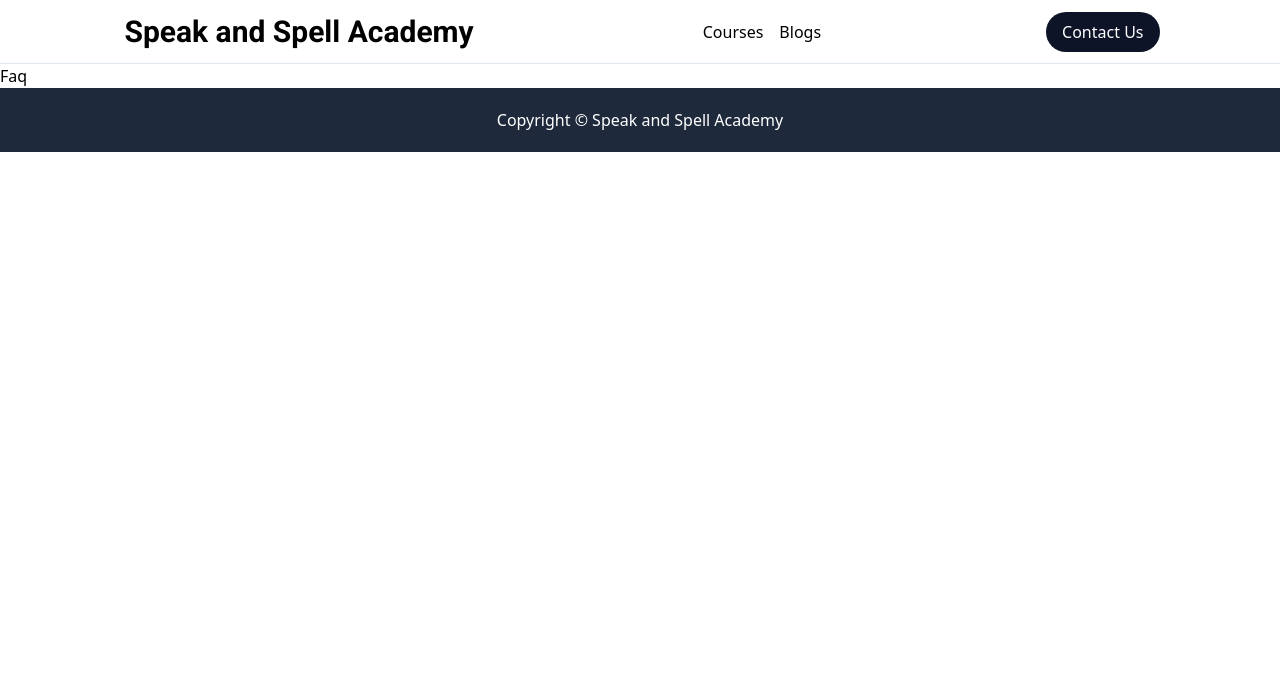
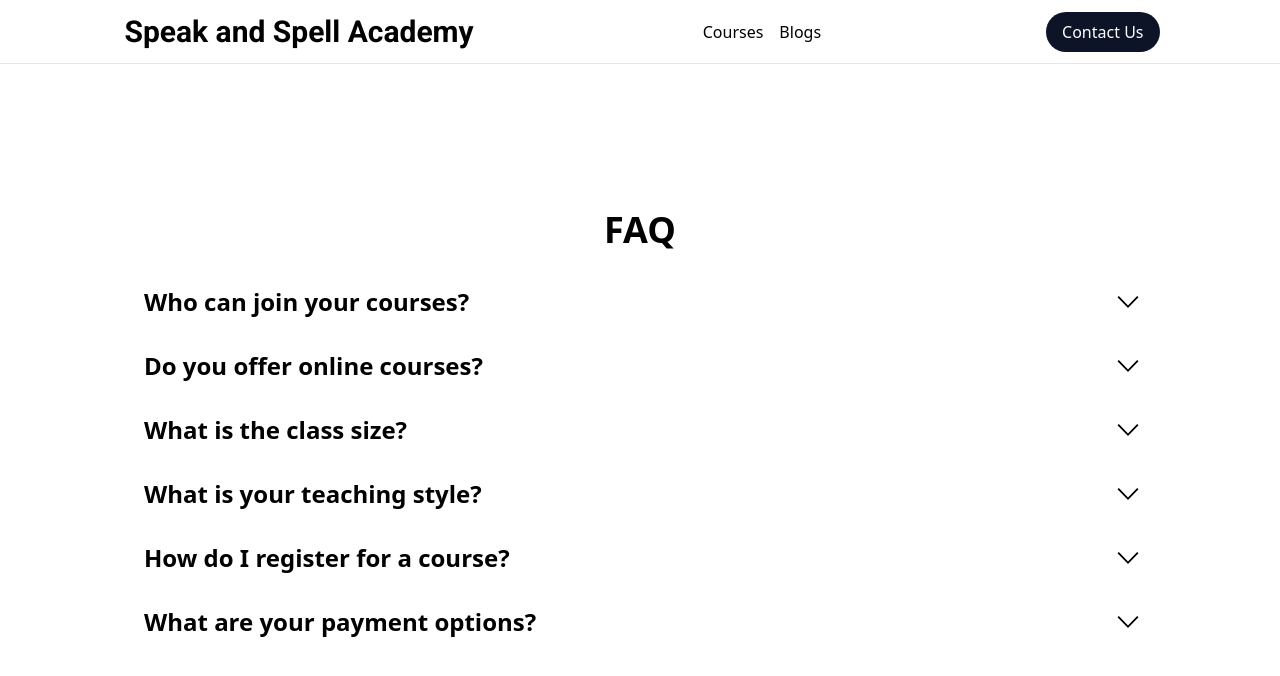
Before and after one commit to dhruvkaushik305/speakandspell, a React (Vite) app in the folder frontend/: page /faq in a window 1280 px wide. Shown: the top 676 px of the page. Built offline with nearby package versions, Linux system fonts and the light colour scheme.

Commit message:
FEAT: Added the FAQ's from the content

```diff
--- a/frontend/src/App.tsx
+++ b/frontend/src/App.tsx
@@ -14,10 +14,10 @@ function App() {
         <Routes>
           <Route path="/" element={<HomeLayout />} />
           <Route path="/aboutus" element={<AboutUsLayout />} />
+          <Route path="/faq" element={<FaqLayout />} />
           <Route path="/courses/*" element={<CoursesLayout />} />
           <Route path="/blogs/*" element={<h1>Blogs</h1>} />
           <Route path="/contactus" element={<ContactusLayout />} />
-          <Route path="/faq" element={<FaqLayout />} />
           <Route path="*" element={<NotFoundLayout />} />
         </Routes>
         <footer className="flex min-h-[4rem] w-full items-center justify-center bg-slate-800 p-2 text-white">
--- a/frontend/src/Layouts/FaqLayout.tsx
+++ b/frontend/src/Layouts/FaqLayout.tsx
@@ -1,5 +1,41 @@
 import React from "react";
+import SectionLayout from "../Components/HomePage/SectionLayout";
+import AccordianComponent from "../Components/AccordianComponent";
 const FaqLayout: React.FC = () => {
-  return <div>Faq</div>;
+  return (
+    <div className="flex h-full flex-col items-center justify-center">
+      <SectionLayout
+        title="FAQ"
+        extraComponents={
+          <div>
+            <AccordianComponent
+              title="Who can join your courses?"
+              content="Our courses are suitable for individuals of all ages and backgrounds, including students, professionals, housewives, and job seekers."
+            />
+            <AccordianComponent
+              title="Do you offer online courses?"
+              content="Yes, we offer both online and offline classes to cater to your learning preferences."
+            />
+            <AccordianComponent
+              title="What is the class size?"
+              content="We maintain small class sizes to ensure personalised attention and maximise your learning potential."
+            />
+            <AccordianComponent
+              title="What is your teaching style?"
+              content="Our classes are interactive and dynamic. We combine clear explanations, practical exercises, and engaging discussions to make learning enjoyable and effective."
+            />
+            <AccordianComponent
+              title="How do I register for a course?"
+              content="Visit our website ([link to your website]) or contact us directly for registration details. We offer individual consultations to help you choose the perfect course."
+            />
+            <AccordianComponent
+              title="What are your payment options?"
+              content="We accept payments in cash, and also through UPI and net banking."
+            />
+          </div>
+        }
+      />
+    </div>
+  );
 };
 export default FaqLayout;
```
